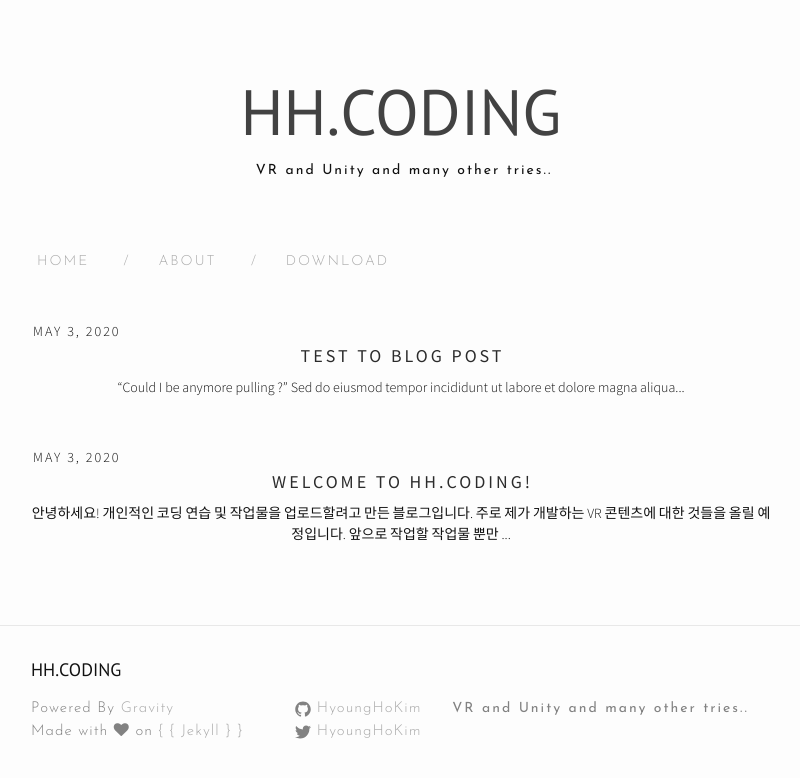
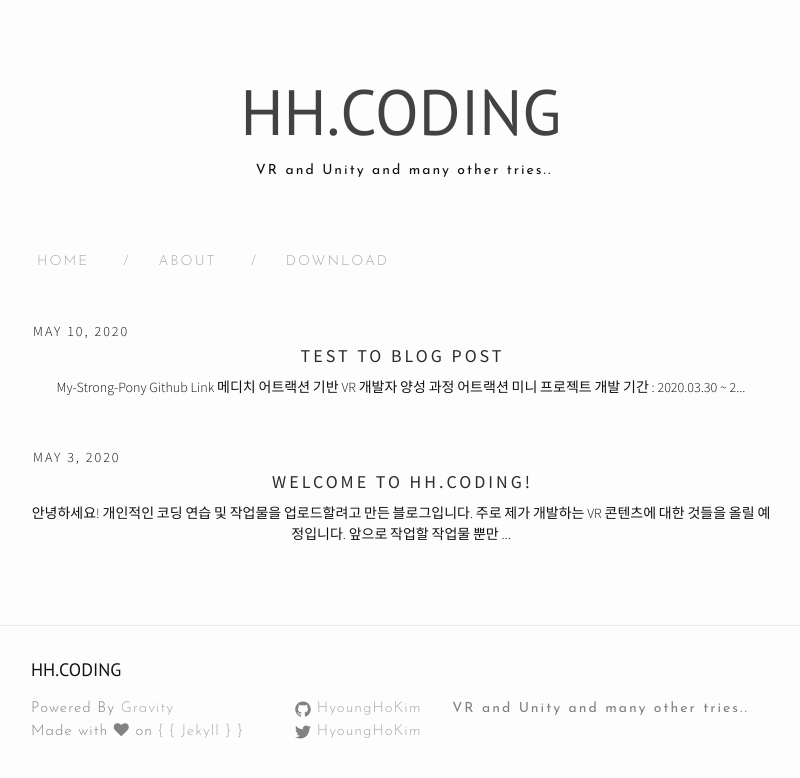
Before and after one commit to HyoungHoKim/HyoungHoKim.github.io, a Jekyll site: the page built from index.html, in a window 1280 px wide. Shown: the top 778 px of the page, without its empty margins (239-1039 px from the left). Built offline with Jekyll 4.4.1, drawn with Linux system fonts in a browser that asks for light colours; nearby versions of some CDN libraries; the list of posts is cut into pages by our own code; some of the changed lines change nothing that is shown.

Commit message:
Post New

```diff
--- a/_posts/2020-05-03-test01.markdown
+++ b/_posts/2020-05-03-test01.markdown
@@ -1,13 +1,49 @@
 ---
 layout: post
 title:  "Test to Blog Post"
-date:   2020-05-03 20:51:31 +0900
+date:   2020-05-10 22:15:31 +0900
 categories: VR
 ---
-"Could I be anymore pulling ?"
+<h1> My-Strong-Pony </h1>
 
-Sed do eiusmod tempor incididunt ut labore et dolore magna aliqua. Ut enim ad minim veniam, quis nostrud exercitation ullamco laboris nisi ut aliquip ex ea commodo consequat.
+- [Github Link](https://github.com/HyoungHoKim/MyStringPony_OnlyScript)
+- 메디치 어트랙션 기반 VR 개발자 양성 과정 어트랙션 미니 프로젝트
+- 개발 기간 : 2020.03.30 ~ 2020.04.16
+- 장비 : VIVE PRO, Sym4D
+- 팀명 : Horslic
+- 팀원 : 박철우(팀장, AI, 맵 디자인, UI), 연인석(플레이어 이동 및 공격, Sym4D), 김형호(플레이어 IK 연동, 네트워크)
+- 자세한 사항은 아래 발표 문서 참조
+- 프로젝트에 여러 유료 에셋를 사용했기 때문에, 저작권 문제로 직접 짠 코드만을 공개
 
- Duis aute irure dolor in reprehenderit in voluptate velit esse cillum dolore eu fugiat nulla pariatur. Excepteur sint occaecat cupidatat non proident, sunt in culpa qui officia deserunt mollit anim id est laborum.
+## 소개
+My-Strong-Pony는 중세 기사를 컨셉으로한 VR 콘텐츠 입니다.
+VR과 Sym4D를 이용해 좀 더 현장감 있는 말타기와 전투에 초점을 두었고,
+추가적으로 Photon2를 이용해 다른 플레이어와 1:1 멀티 PVP 전투를 할 수 있도록 했습니다.
 
-Lorem ipsum dolor sit amet, consectetur adipisicing elit, sed do eiusmod tempor incididunt ut labore et dolore magna aliqua. Ut enim ad minim veniam, quis nostrud exercitation ullamco laboris nisi ut aliquip ex ea commodo consequat. Duis aute irure dolor in reprehenderit in voluptate velit esse cillum dolore eu fugiat nulla pariatur. Excepteur sint occaecat cupidatat non proident, sunt in culpa qui officia deserunt mollit anim id est laborum.
+### 조작법
+컨트롤러 위치에 따라 전진하고 방향을 전환하는 방법을 사용했습니다.
+* 전진 : 양손의 컨트롤러를 무릎 높이로 일정 속도 이상으로 내리면 앞으로 이동
+* 회전 : 원하는 방향의 컨트롤러를 HMD 근방으로 올리면 회전
+* 정지 : 양손의 컨트롤러를 HMD쪽으로 모두 올리면 정지
+* 공격 : 오른쪽 컨트롤러의 트리거를 당기면 창이 생성, 적을 찌르면 공격이 된다.
+
+### 게임 구성
+싱글모드
+* 블루팀과 레드팀으로 나눠 적 진영의 대장 기수(5명)를 잡으면 승리
+* 플레이어 아래 부분에 UI를 통해 적팀과 플레이어 팀의 현황을 알 수 있음
+* 플레이어가 공격 받아 죽으면 다시 리스폰, 승리 조건 달성까지 반복
+
+플레이 영상
+
+[![Video Label](http://img.youtube.com/vi/pWy0xrqDPPo/0.jpg)](https://youtu.be/pWy0xrqDPPo?t=0s)
+
+멀티모드
+* 양 플레이어 중 먼저 죽이는 사람이 승리
+* 한 쪽 승리 시 두 플레이어 모두 로비로 이동, 재대결 및 싱글 모드로 플레이 가능
+
+플레이 영상
+
+[![Video Label](http://img.youtube.com/vi/Lt9TsjLDIJY/0.jpg)](https://youtu.be/Lt9TsjLDIJY?t=0s)
+
+### 발표 문서
+[참조 링크](https://drive.google.com/file/d/1ptYsvg2h5BnRkOHgK3rtUCUDyxq-LADO/view?usp=sharing)
```
